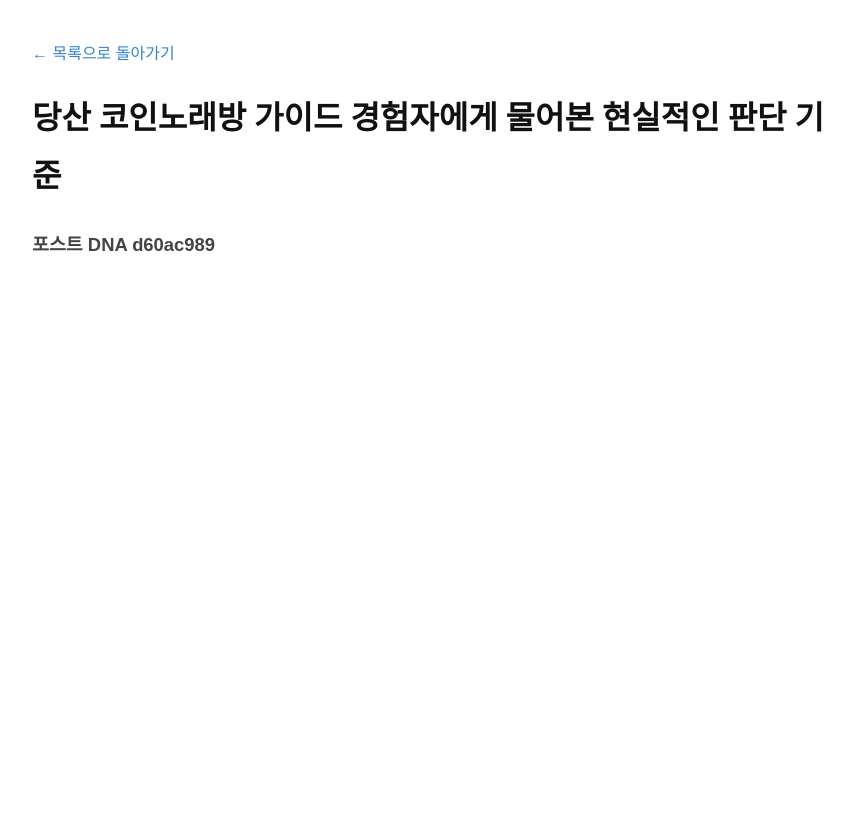
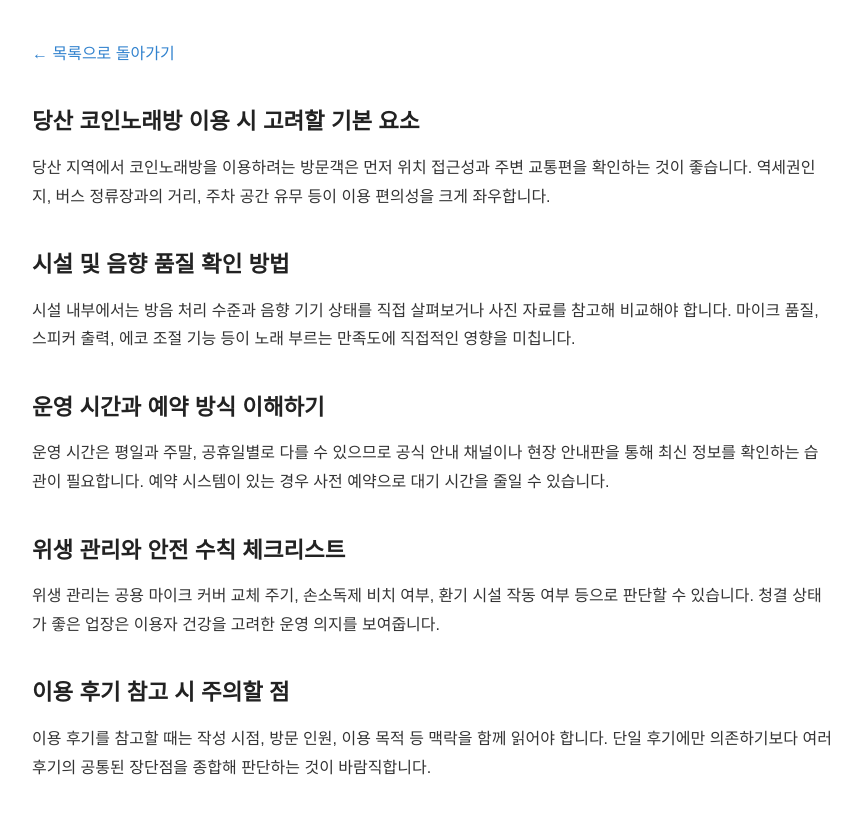
Before and after one commit to tidalhss-star/bp-t3b05-ds-coin-guide, a plain HTML site: page posts/interview-001-e960xv.html in a window 1280 px wide. Shown: the whole page, without its empty margins (208-1069 px from the left). Drawn offline with Linux system fonts and the light colour scheme.

Commit message:
fix: 프롬프트 유출·한자 조각·반복 파손 제거 (2 files)

```diff
--- a/posts/interview-001-e960xv.html
+++ b/posts/interview-001-e960xv.html
@@ -20,10 +20,16 @@
     <a href="../index.html">← 목록으로 돌아가기</a>
   </header>
   <main>
-    <h1>당산 코인노래방 가이드 경험자에게 물어본 현실적인 판단 기준</h1>
-    <article>
-      <h3>포스트 DNA d60ac989</h3>
-
+<h2>당산 코인노래방 이용 시 고려할 기본 요소</h2>
+<p>당산 지역에서 코인노래방을 이용하려는 방문객은 먼저 위치 접근성과 주변 교통편을 확인하는 것이 좋습니다. 역세권인지, 버스 정류장과의 거리, 주차 공간 유무 등이 이용 편의성을 크게 좌우합니다.</p>
+<h2>시설 및 음향 품질 확인 방법</h2>
+<p>시설 내부에서는 방음 처리 수준과 음향 기기 상태를 직접 살펴보거나 사진 자료를 참고해 비교해야 합니다. 마이크 품질, 스피커 출력, 에코 조절 기능 등이 노래 부르는 만족도에 직접적인 영향을 미칩니다.</p>
+<h2>운영 시간과 예약 방식 이해하기</h2>
+<p>운영 시간은 평일과 주말, 공휴일별로 다를 수 있으므로 공식 안내 채널이나 현장 안내판을 통해 최신 정보를 확인하는 습관이 필요합니다. 예약 시스템이 있는 경우 사전 예약으로 대기 시간을 줄일 수 있습니다.</p>
+<h2>위생 관리와 안전 수칙 체크리스트</h2>
+<p>위생 관리는 공용 마이크 커버 교체 주기, 손소독제 비치 여부, 환기 시설 작동 여부 등으로 판단할 수 있습니다. 청결 상태가 좋은 업장은 이용자 건강을 고려한 운영 의지를 보여줍니다.</p>
+<h2>이용 후기 참고 시 주의할 점</h2>
+<p>이용 후기를 참고할 때는 작성 시점, 방문 인원, 이용 목적 등 맥락을 함께 읽어야 합니다. 단일 후기에만 의존하기보다 여러 후기의 공통된 장단점을 종합해 판단하는 것이 바람직합니다.</p>
 </main>
 </body>
 </html>
```
Also changed, not shown: posts/qa-001-1ugb2ag.html (+13 -2 lines).
